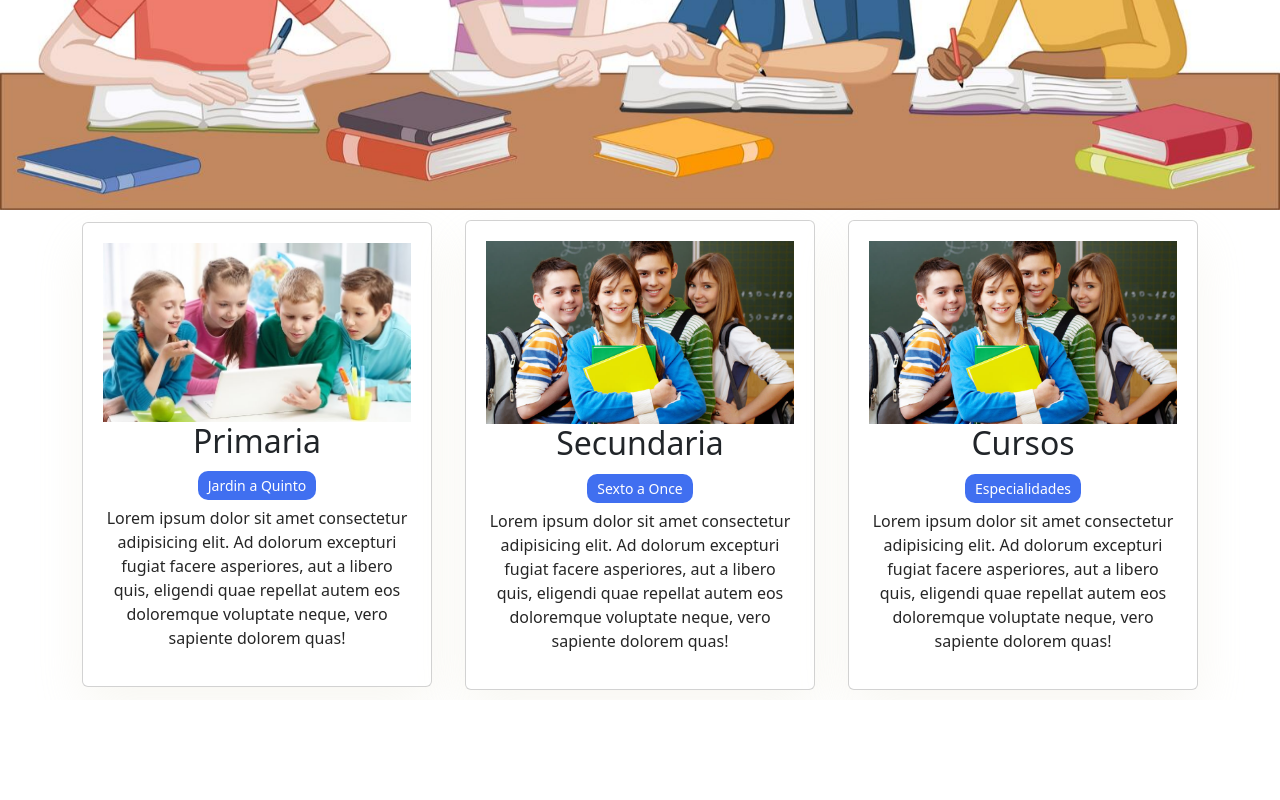
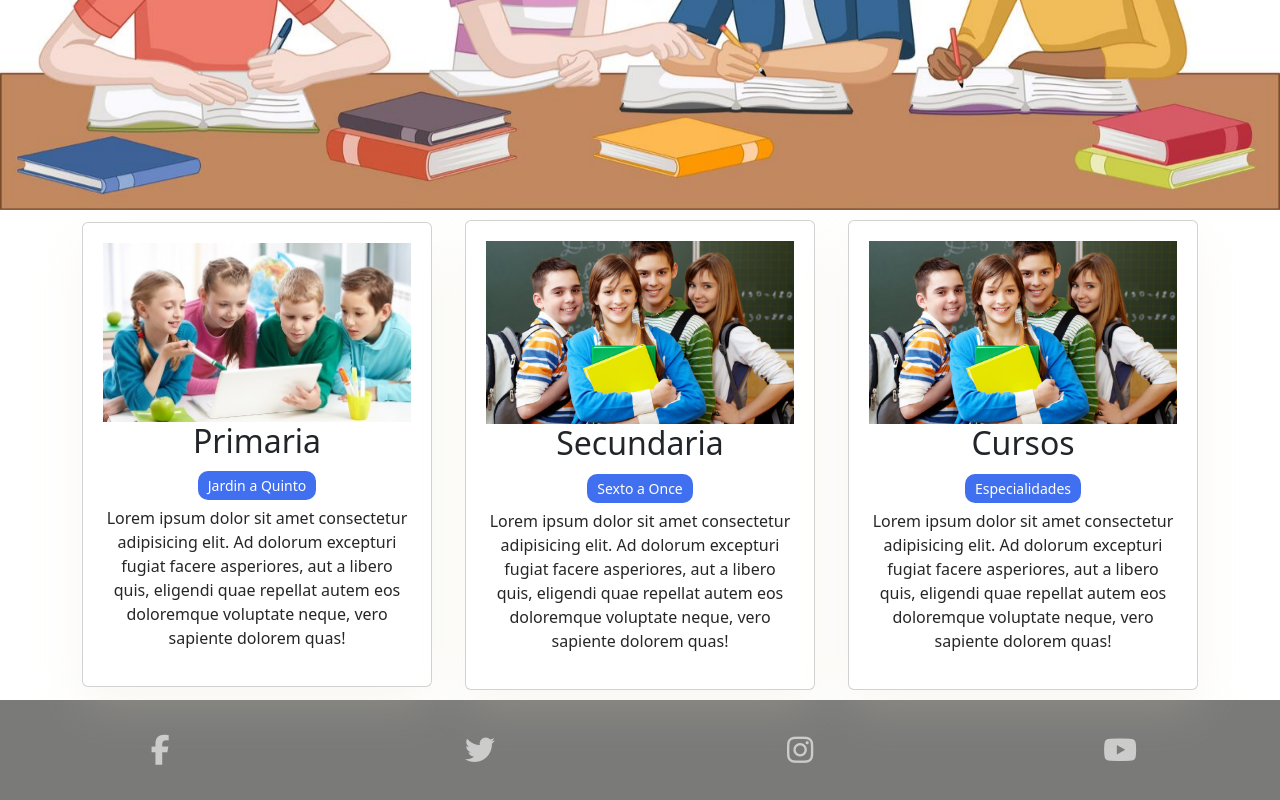
Before and after one commit to JhonTrujillo/colibriV2.0, a website: page index.html in a window 1280 px wide. Shown: the part 335-1135 px from the top of the page. Before the commit the page ends 1035 px from the top, so only its background shows below. Drawn offline with nearby package versions, Linux system fonts and the light colour scheme.

Commit message:
Feat: Footer Redes Sociales

```diff
--- a/css/estilos.css
+++ b/css/estilos.css
@@ -21,7 +21,7 @@ nav{
     justify-content: space-between;
     align-items: center;
     padding: 10px 10%;
-    background: #7a7a79;;
+    background: #7a7a79;
 }
 
 /* tamaño al logo del nav */
@@ -118,3 +118,34 @@ p{
     margin: 20px 0;
 
 }
+
+/* FOOTER */
+footer{
+    width: 100%;
+    height: 100px;
+    background: #7a7a79;
+}
+footer div{
+    float: left;
+    width: 25%;
+    height: 100%;
+    line-height: 100px;
+    transition: all .5s;
+}
+footer div a{
+    display: block;
+    text-align: center;
+    font-size: 30px;
+    color: #CCC;
+    transition: all .5s;
+ }
+
+ footer div:hover{
+    background: #faaf38;
+
+ }
+
+ footer div:hover a{
+    font-size: 35px;
+    color: #262626;
+ }
--- a/index.html
+++ b/index.html
@@ -86,6 +86,21 @@
      </div>
  </div>
 
+ <footer>
+     <div>
+          <a href="#"><span class="fab fa-facebook-f"></span></a>
+     </div>
+     <div>
+          <a href="#"><span class="fab fa-twitter"></span></a>
+     </div>
+     <div>
+          <a href="#"><span class="fab fa-instagram"></span></a>
+     </div>
+     <div>
+          <a href="#"><span class="fab fa-youtube"></span></a>
+     </div>
+   </footer>
+
    <script src="/node_modules/bootstrap/dist/js/bootstrap.js"></script>
    <script src="https://kit.fontawesome.com/e425e7a0eb.js" crossorigin="anonymous"></script>
 </body>
```
